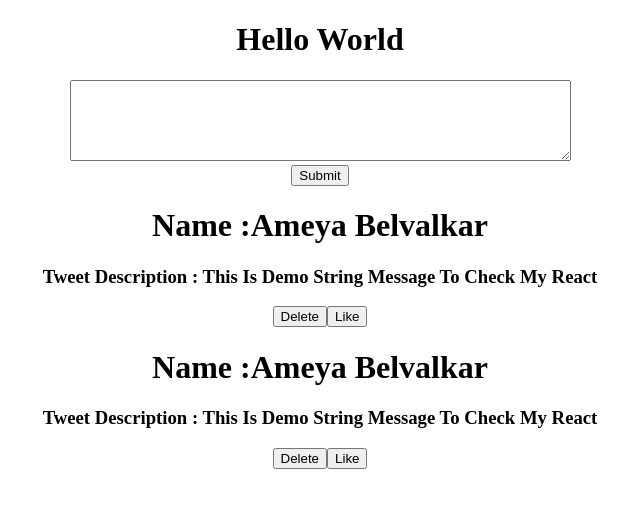
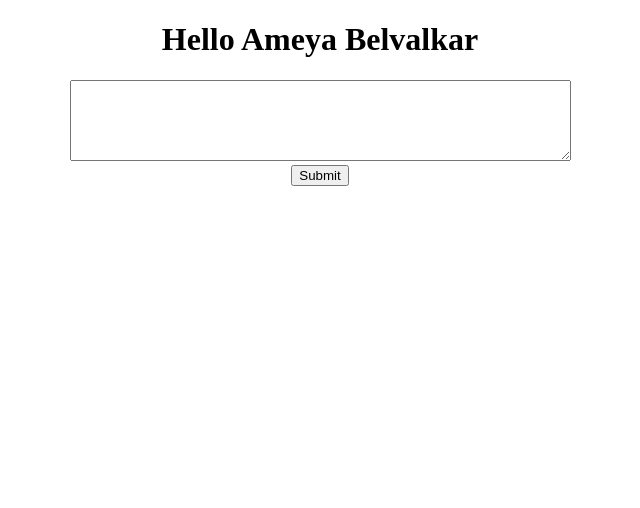
Before and after one commit to ameya-6964/simple-tweet-app, a React (Create React App) app: page / in a window 1280 px wide. Shown: the top 508 px of the page, without its empty margins (320-960 px from the left). Built offline with nearby package versions, Linux system fonts and the light colour scheme.

Commit message:
Completed Structure Of App And Installed UUID

```diff
--- a/package.json
+++ b/package.json
@@ -9,6 +9,7 @@
     "react": "^18.2.0",
     "react-dom": "^18.2.0",
     "react-scripts": "5.0.1",
+    "uuid": "^9.0.0",
     "web-vitals": "^2.1.4"
   },
   "scripts": {
--- a/src/App.js
+++ b/src/App.js
@@ -1,16 +1,18 @@
+import React ,{useState}  from 'react';
 import './App.css';
 import CreateTweet from './components/CreateTweet';
 import TweetList from './components/TweetList';
+
 function App() {
-  //! Here We Can Write Normal JavaScript
   const name = "Ameya Belvalkar";
-  const message = "This Is Demo String Message To Check My React";
-
+  const [textInput,setTextInput] = useState("");
+  const [tweets,setTweets] = useState([]);
+  //const message = "This Is Demo String Message To Check My React";
   return (
   <div className='App'>
-    <h1> Hello World </h1>
-    <CreateTweet />
-    <TweetList name={name} message={message} />
+    <h1> Hello {name} </h1>
+    <CreateTweet textInput={textInput} setTextInput={setTextInput} tweets={tweets} setTweets={setTweets} />
+    <TweetList name={name} tweets={tweets} setTweets={setTweets} />
   </div>
   );
 }
--- a/src/components/CreateTweet.js
+++ b/src/components/CreateTweet.js
@@ -1,10 +1,22 @@
 import React from 'react';
 import '../App.css';
-const CreateTweet = () => {
+const CreateTweet = ({tweets,setTweets,textInput,setTextInput}) => {
+
+//? Functions
+ const userInputHandler = (e) =>{
+ setTextInput(e.target.value);
+}
+
+const submitTweetHandler = (e) =>
+{
+    e.preventDefault();
+    setTweets([...tweets,textInput])
+    setTextInput("");
+}
   return (
     <div className='App'>
-      <form>
-       <textarea cols="60" rows="5" ></textarea>
+      <form onSubmit={submitTweetHandler}>
+       <textarea onChange={userInputHandler} value={textInput} cols="60" rows="5" ></textarea>
        <div>
        <button> Submit </button>
        </div>
--- a/src/components/Tweet.js
+++ b/src/components/Tweet.js
@@ -1,12 +1,23 @@
 import React from 'react';
 import '../App.css';
 
-const Tweet = ({name,message}) => {
+const Tweet = ({name, tweet,tweets,setTweets }) => {
+
+  /* console.log(name)
+  console.log(tweet)
+  console.log(tweets)
+  console.log(setTweets) */
+  //! Delete Function
+
+  const deleteTweet = () => {
+    setTweets(tweets.filter((t)=> t !== tweet));
+  }
+
   return (
     <div className='App'>
       <h1> Name :{name} </h1>
-      <h3> Tweet Description : {message} </h3>
-      <button>Delete</button>
+      <h3>{tweet}</h3>
+      <button onClick={deleteTweet}>Delete</button>
       <button>Like</button>
     </div>
   );
--- a/src/components/TweetList.js
+++ b/src/components/TweetList.js
@@ -2,12 +2,13 @@
 import '../App.css'
 import Tweet from './Tweet'
 
-const TweetList = ({name,message}) => {
+const TweetList = ({name,tweets,setTweets}) => {
   return (
     <div className='App'>
     <div className='tweet-list'>
-     <Tweet name={name} message={message} />
-     <Tweet name={name} message={message}  />
+     {tweets.map((tweet) => (
+      <Tweet setTweets={setTweets} name={name} tweet={tweet} tweets={tweets} />
+     )) }
     </div>
     </div>
   )
```
Also changed, not shown: 1 other file (tests, documents, lock files or other folders).
